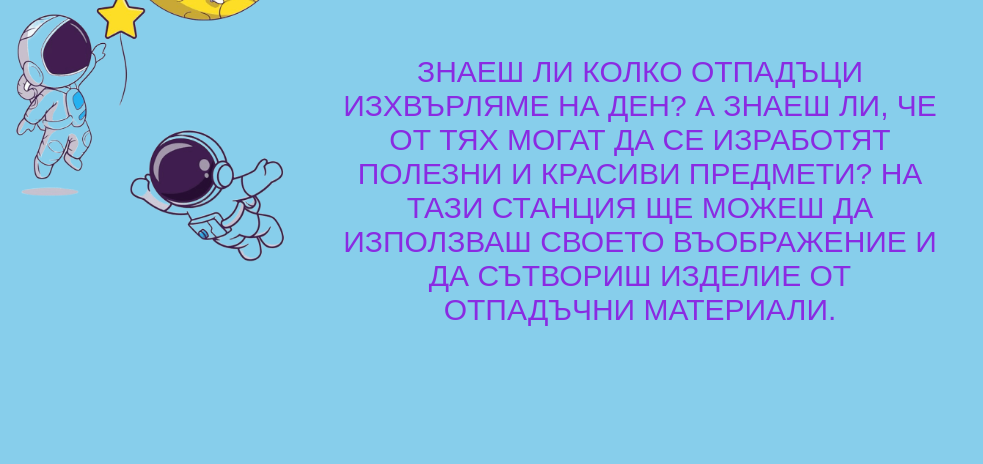
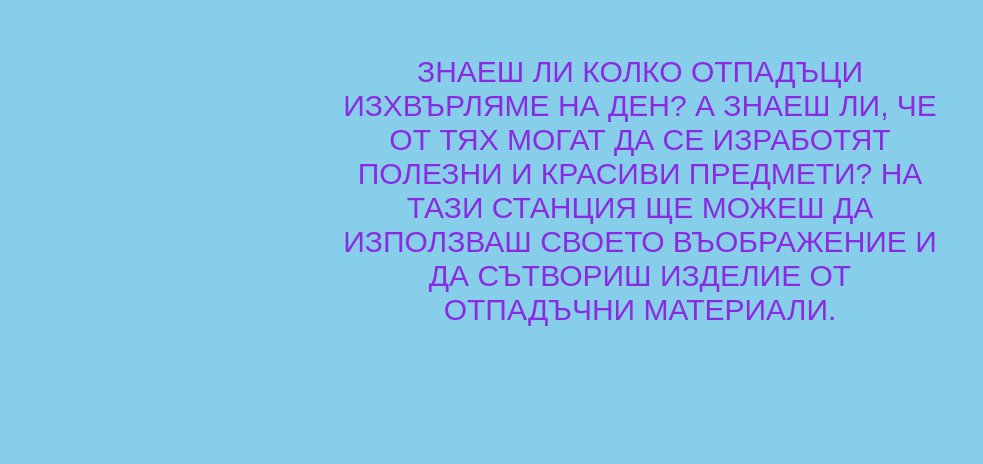
Before and after one commit to ViaraK/Stemday.github.io, a plain HTML site: page page14.html in a window 1280 px wide. Shown: the part 336-800 px from the top of the page, without its empty margins (0-983 px from the left). Drawn offline with Linux system fonts and the light colour scheme.

Commit message:
Update page14.html

```diff
--- a/page14.html
+++ b/page14.html
@@ -51,7 +51,7 @@
     <p>ЗНАЕШ ЛИ КОЛКО ОТПАДЪЦИ ИЗХВЪРЛЯМЕ НА ДЕН? А ЗНАЕШ ЛИ, ЧЕ ОТ ТЯХ МОГАТ ДА СЕ ИЗРАБОТЯТ ПОЛЕЗНИ И КРАСИВИ ПРЕДМЕТИ? НА ТАЗИ СТАНЦИЯ ЩЕ МОЖЕШ ДА ИЗПОЛЗВАШ СВОЕТО ВЪОБРАЖЕНИЕ И ДА СЪТВОРИШ ИЗДЕЛИЕ ОТ ОТПАДЪЧНИ МАТЕРИАЛИ.
     </p>
 
-    <img src="Направи си сам.png" alt="Описание на изображението" width="500" height="auto">
+<!--     <img src="Направи си сам.png" alt="Описание на изображението" width="500" height="auto"> -->
 
 </body>
 </html>
```
